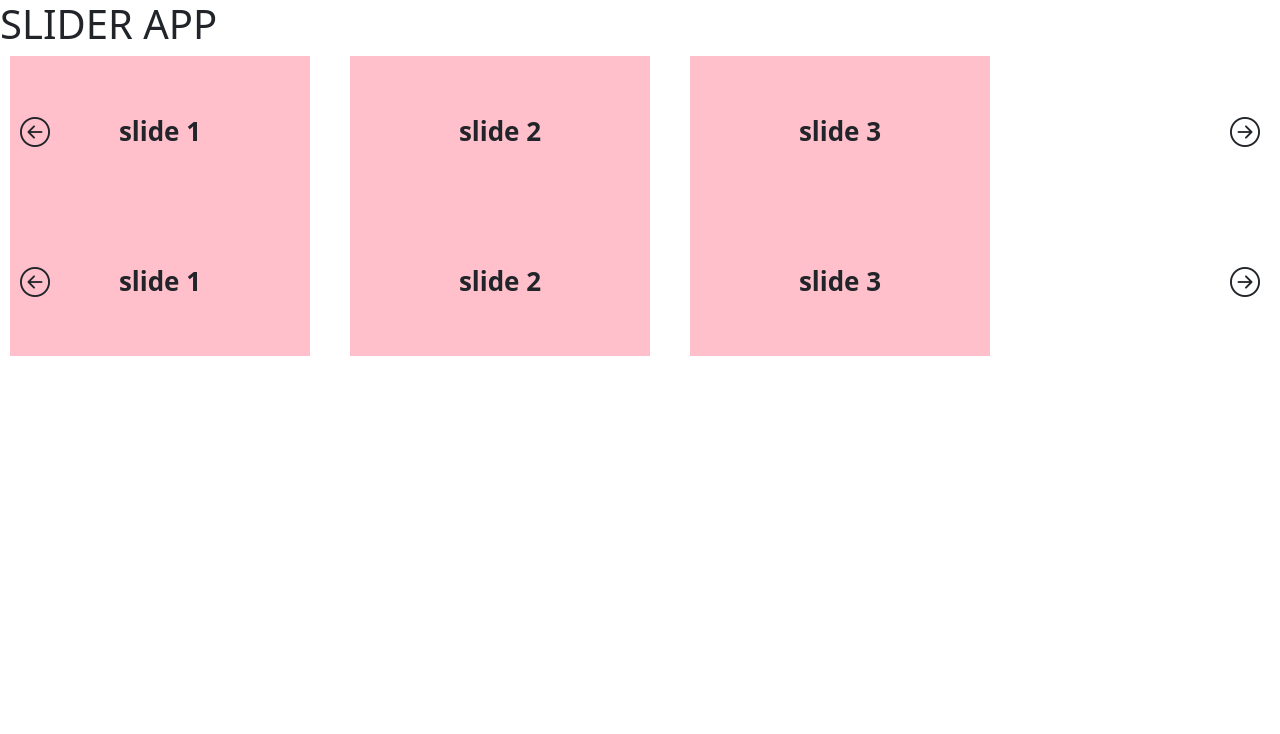
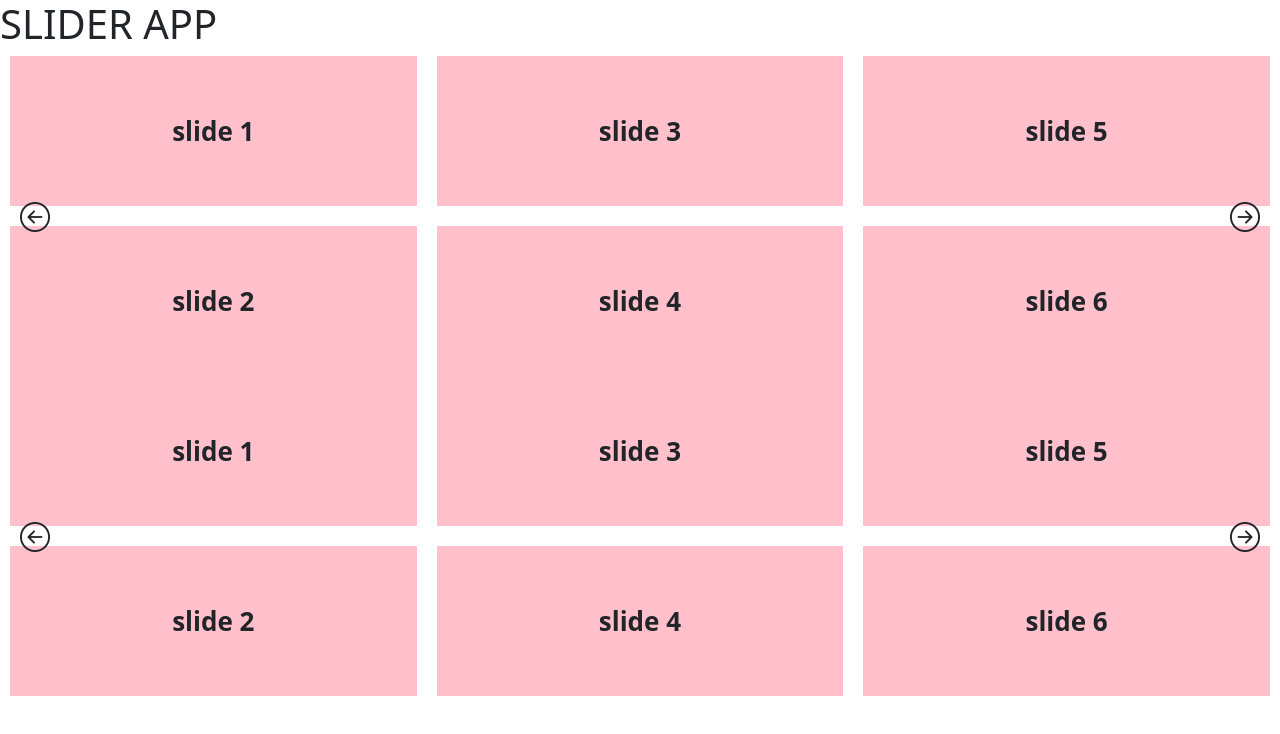
Before and after one commit to nayerasami/reusable-slider, an Angular app: page /home in a window 1280 px wide. Shown: the top 734 px of the page. Built offline with nearby package versions, Linux system fonts and the light colour scheme.

Commit message:
add infinite more than one row

```diff
--- a/src/app/components/home/home.component.ts
+++ b/src/app/components/home/home.component.ts
@@ -14,8 +14,8 @@ export class HomeComponent {
   responsiveOptions: ResponsiveConfig[] = [
     {
       breakpoint: '1400px',
-      numVisible:4,
-      numScroll:3
+      numVisible:3,
+      numScroll:1
     },
     {
       breakpoint: '1199px',
@@ -47,7 +47,7 @@ export class HomeComponent {
    // rtl: true,
     animation: 'ease-in-out',
     animationSpeed: '0.8s',
-    rows:1
+    rows:2
     // nextButton:'<div class="next">next</div>',
     // prevButton:'<div class="next">pre</div>'
   }
@@ -56,13 +56,13 @@ export class HomeComponent {
     { id: 1, name: 'slide 1' },
     { id: 2, name: 'slide 2' },
     { id: 3, name: 'slide 3' },
-    //{ id: 4, name: 'slide 4' },
-   // { id: 5, name: 'slide 5' },
-    // { id: 6, name: 'slide 6' },
-    // { id: 7, name: 'slide 7' },
-    // { id: 8, name: 'slide 8' },
-    //{ id: 9, name: 'slide 9' },
- //  { id: 10, name: 'slide 10' },
+    { id: 4, name: 'slide 4' },
+   { id: 5, name: 'slide 5' },
+    { id: 6, name: 'slide 6' },
+    { id: 7, name: 'slide 7' },
+    { id: 8, name: 'slide 8' },
+  //  { id: 9, name: 'slide 9' },
+   //{ id: 10, name: 'slide 10' },
   //   { id: 11, name: 'slide 11' },
   //  { id: 12, name: 'slide 12' },
   //   { id: 13, name: 'slide 13' },
--- a/src/app/components/slider/slider.component.ts
+++ b/src/app/components/slider/slider.component.ts
@@ -26,10 +26,7 @@ import Hammer from 'hammerjs';
   styleUrl: './slider.component.scss',
 })
 export class SliderComponent implements OnInit {
-  constructor(
-    private cdr: ChangeDetectorRef,
-    private sanitizer: DomSanitizer
-  ) {}
+  constructor( private cdr: ChangeDetectorRef, private sanitizer: DomSanitizer) {}
   @ContentChild('itemTemplate') itemTemplate!: TemplateRef<any>;
   @ViewChild('rowSlider', { static: false }) rowSlider!: ElementRef;
   @Input() responsiveOptions: any;
@@ -54,6 +51,7 @@ export class SliderComponent implements OnInit {
   safePrevButton: any;
   safeNextButton: any;
   customSliderItems: any = {};
+  clonedCustomSliderItems:any ={};
   numberOfRows: number = 1;
   rowsArray: any[] = [];
   isTransitionEnabled = true;
@@ -111,9 +109,13 @@ export class SliderComponent implements OnInit {
           }
         }
       }
+
+    this.clonedCustomSliderItems = {};
+    for (let key in this.customSliderItems) {
+      this.clonedCustomSliderItems[key] = [...this.customSliderItems[key]];
+    }
     }
   }
-
   setDefaultSliderSettings(): void {
     if (this.sliderOptions) {
       this.numberOfVisibleItems = this.sliderOptions.numberOfVisibleItems || 4;
@@ -136,12 +138,15 @@ export class SliderComponent implements OnInit {
     }
   }
   handleInfiniteScrollSliderItems() {
-    if (!this.isInfiniteScroll) {
+
+  if(this.numberOfRows == 1 ){
+     if (!this.isInfiniteScroll) {
       this.sliderItems = [...this.clonedSliderItems];
       this.currentIndex = 0;
       this.translateX = 0;
-    } else {
-      if(this.sliderItems.length >= this.numberOfVisibleItems){
+      return
+    }
+    if(this.sliderItems.length >= this.numberOfVisibleItems){
       this.sliderItems = [...this.clonedSliderItems];
       const startClone = this.sliderItems.slice(0, this.numberOfVisibleItems);
       const endClone = this.sliderItems.slice(-this.numberOfVisibleItems);
@@ -149,9 +154,49 @@ export class SliderComponent implements OnInit {
       this.currentIndex = this.numberOfVisibleItems;
       this.translateX = - (this.currentIndex * (100 / this.numberOfVisibleItems));
       }
+  }else{
+      if (this.clonedSliderItems.length < this.numberOfVisibleItems * this.numberOfRows) {
+        this.isInfiniteScroll = false;
+        this.sliderItems = [...this.clonedSliderItems];
+        this.handleMoreThanOneRowSliderItems();
+        this.currentIndex = 0;
+        this.translateX = 0;
+        this.calculateIndicators();
+        return;
+      }
+        for(let key in this.clonedCustomSliderItems){
+            if (this.clonedCustomSliderItems[key].length >= this.numberOfVisibleItems) {
+              this.customSliderItems[key] = [...this.clonedCustomSliderItems[key]];
+              const startClone =  this.customSliderItems[key].slice(0,this.numberOfVisibleItems);
+              const endClone =  this.customSliderItems[key].slice(-this.numberOfVisibleItems);
+              this.customSliderItems[key]=[...endClone , ...this.customSliderItems[key],...startClone]
+            }
+        }
+        this.currentIndex = this.numberOfVisibleItems;
+        this.translateX = -(this.currentIndex * (100 / this.numberOfVisibleItems));
 
-    }
+      // const itemsPerRow = Math.ceil(this.clonedSliderItems.length / this.numberOfRows);
+      // const totalVisibleItems = this.numberOfVisibleItems * this.numberOfRows;
+      // const startClone = this.clonedSliderItems.slice(0, totalVisibleItems);
+      // const endClone = this.clonedSliderItems.slice(-totalVisibleItems);
+      // this.sliderItems = [...endClone, ...this.clonedSliderItems, ...startClone];
+      // // Step 2: Rebuild customSliderItems based on the new sliderItems
+      // this.customSliderItems = {};
+      // for (let row = 0; row < this.numberOfRows; row++) {
+      //   this.customSliderItems[row] = [];
+      //   for (let i = 0; i < Math.ceil(this.sliderItems.length / this.numberOfRows); i++) {
+      //     const index = i * this.numberOfRows + row;
+      //     if (index < this.sliderItems.length) {
+      //       this.customSliderItems[row].push(this.sliderItems[index]);
+      //     }
+      //   }
+      // }
+      // this.currentIndex = this.numberOfVisibleItems;
+      // this.translateX = -(this.currentIndex * (100 / this.numberOfVisibleItems));
+        console.log(this.customSliderItems ,'custom slider items')
+      }
   }
+
   ngOnInit(): void {
     window.addEventListener('resize', this.onWindowResize.bind(this));
     if (this.responsiveOptions.length) {
@@ -251,10 +296,10 @@ export class SliderComponent implements OnInit {
       } else if (this.currentIndex < this.numberOfVisibleItems) {
         this.currentIndex = this.numberOfVisibleItems +  this.clonedSliderItems.length - (this.numberOfVisibleItems - this.currentIndex);
       }
+
       this.calculateSliderPosition();
     }, timeout);
      }
-
   }
 
   nextFunc(): void {
@@ -370,9 +415,9 @@ export class SliderComponent implements OnInit {
     if (shouldMove) {
       if (this.isRTL) {
         if (event.deltaX < 0) {
+          this.nextFunc();
+        } else {
           this.prevFunc();
-        } else {
-          this.nextFunc();
         }
       } else {
         if (event.deltaX < 0) {
```
